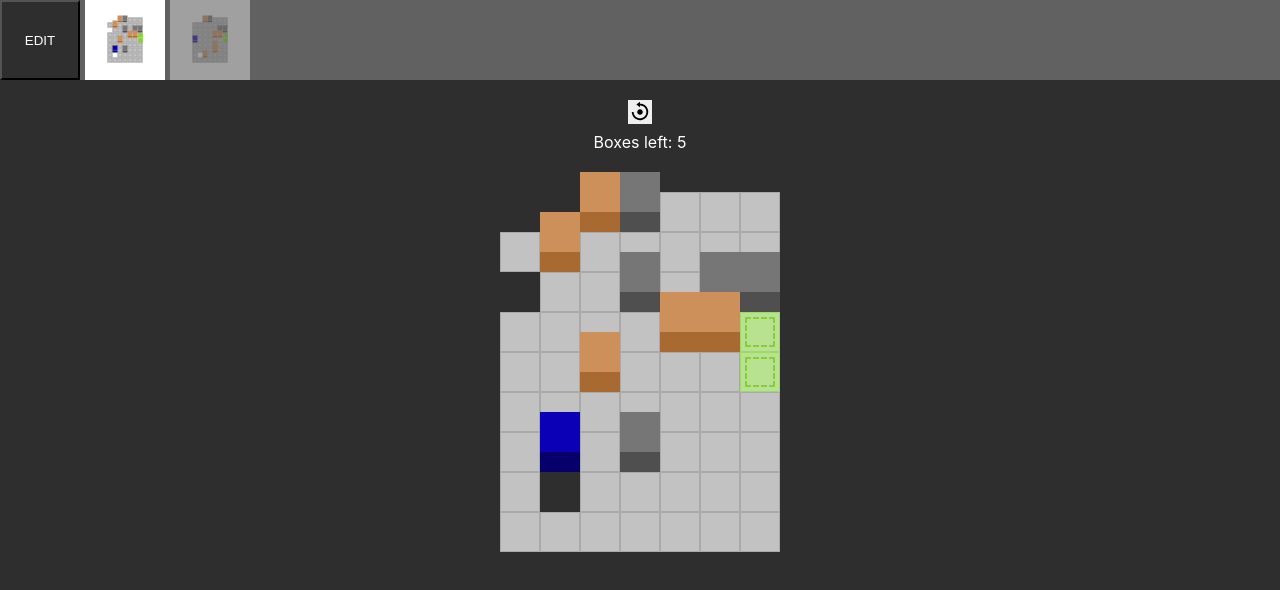
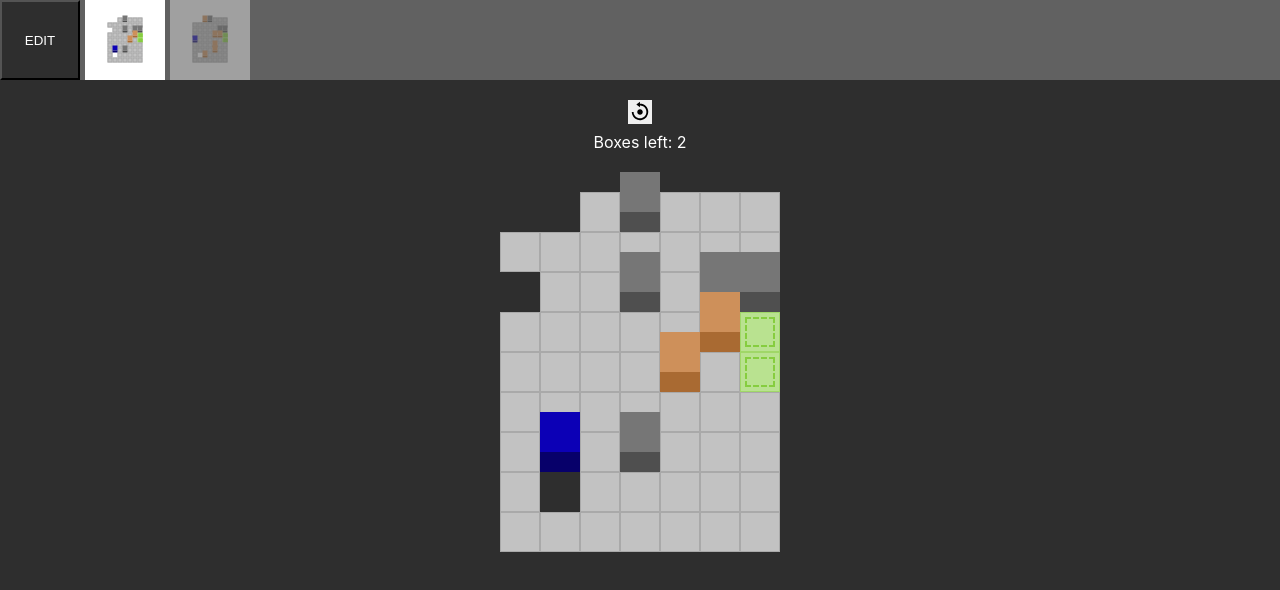
Before and after one commit to filip89/sokoban, a React (Create React App) app: page / in a window 1280 px wide. Both pictures are taken after a click on the button "PLAY". Shown: the top 590 px of the page. Built offline with nearby package versions, Linux system fonts and the light colour scheme.

Commit message:
extract useBoxes hook

```diff
--- a/src/components/Game.tsx
+++ b/src/components/Game.tsx
@@ -1,4 +1,4 @@
-import { useCallback, useEffect, useLayoutEffect, useMemo, useRef, useState } from 'react';
+import { useCallback, useLayoutEffect, useMemo, useRef, useState } from 'react';
 import useInput from '../hooks/useInput';
 import useLoop from '../hooks/useLoop';
 import Box from '../models/Box';
@@ -11,6 +11,7 @@ import BlockGfx from './BlockGfx';
 import { BiReset } from 'react-icons/bi';
 import { Field } from '../models/Field';
 import { MapTemplate } from '../models/MapTemplate';
+import useBoxes from '../hooks/useBoxes';
 
 export interface GameProps {
     mapTemplate: MapTemplate;
@@ -19,9 +20,7 @@ export interface GameProps {
 const Game: React.FC<GameProps> = ({ mapTemplate }) => {
     const [playerField, setPlayerField] = useState<Field>(() => mapScanner.getPlayerField(mapTemplate));
     const playerRef = useRef<HTMLDivElement>(null);
-    const boxesInitialData: Box[] = useMemo<Box[]>(() => mapScanner.getBoxes(mapTemplate), [mapTemplate]);
-    const [boxesState, setBoxesState] = useState<Box[]>(boxesInitialData);
-    const boxesRefs = useRef<HTMLDivElement[]>([]);
+    const [boxesState, setBoxesState, boxesRefs, boxesElements] = useBoxes(mapTemplate);
     const destinationLocations: Field[] = useMemo<Field[]>(
         () => mapScanner.getDestinationLocations(mapTemplate),
         [mapTemplate]
@@ -46,27 +45,6 @@ const Game: React.FC<GameProps> = ({ mapTemplate }) => {
         updateElementPosition(playerRef.current!, playerField.coordinates);
     }, [playerField]);
 
-    useLayoutEffect(() => {
-        boxesState.forEach((box) => {
-            const boxElem = getBoxElement(box.id);
-            if (boxElem) {
-                let position: Coordinates = box.location.coordinates;
-                updateElementPosition(boxElem, position);
-                boxElem.style.zIndex = position.y.toString();
-            }
-        });
-    }, [boxesState]);
-
-    useEffect(() => {
-        boxesRefs.current = boxesRefs.current.slice(0, boxesInitialData.length);
-    }, [boxesInitialData]);
-
-    function getBoxElement(boxId: string): HTMLDivElement | null | undefined {
-        return boxesRefs.current.find((boxElem) => {
-            return boxElem?.dataset.boxId === boxId;
-        });
-    }
-
     function updateElementPosition(elem: HTMLDivElement, coordinates: Coordinates): void {
         elem.style.left = `${coordinates.x * 40}px`;
         elem.style.top = `${coordinates.y * 40}px`;
@@ -78,7 +56,7 @@ const Game: React.FC<GameProps> = ({ mapTemplate }) => {
         setPlayerField(mapScanner.getPlayerField(mapTemplate));
         setBoxesState(mapScanner.getBoxes(mapTemplate));
         setCompleted(false);
-    }, [mapTemplate]);
+    }, [mapTemplate, boxesRefs, setBoxesState]);
 
     useLayoutEffect(() => {
         reset();
@@ -154,25 +132,6 @@ const Game: React.FC<GameProps> = ({ mapTemplate }) => {
         </div>
     );
 
-    function registerBoxRef(element: HTMLDivElement | null, index: number): void {
-        if (element) {
-            boxesRefs.current[index] = element;
-        }
-    }
-
-    const boxesElements: JSX.Element[] = useMemo<JSX.Element[]>(() => {
-        return boxesInitialData.map((box, index) => (
-            <div
-                className="movable-wrapper"
-                ref={(element) => registerBoxRef(element, index)}
-                key={box.id}
-                data-box-id={box.id}
-            >
-                <BlockGfx type="box"></BlockGfx>
-            </div>
-        ));
-    }, [boxesInitialData]);
-
     return (
         <div className="game-wrapper">
             <div className="game-wrapper__status">
--- a/src/data/defaultMaps.tsx
+++ b/src/data/defaultMaps.tsx
@@ -5,11 +5,11 @@ import { generateMapTemplateFromContent } from '../services/TemplateGenerator';
 const defaultTemplatesContent: MapTemplate[] = [
     [
         ['e', 'e', 'e', 'g', 'o', 'g', 'g', 'g'],
-        ['e', 'e', 'e', 'b', 'o', 'g', 'g', 'g'],
-        ['e', 'g', 'b', 'g', 'g', 'g', 'g', 'g'],
+        ['e', 'e', 'e', 'g', 'o', 'g', 'g', 'g'],
+        ['e', 'g', 'g', 'g', 'g', 'g', 'g', 'g'],
         ['e', 'e', 'g', 'g', 'o', 'g', 'o', 'o'],
-        ['g', 'g', 'g', 'g', 'g', 'b', 'b', 'd'],
-        ['g', 'g', 'g', 'b', 'g', 'g', 'g', 'd'],
+        ['g', 'g', 'g', 'g', 'g', 'g', 'b', 'd'],
+        ['g', 'g', 'g', 'g', 'g', 'b', 'g', 'd'],
         ['g', 'g', 'g', 'g', 'g', 'g', 'g', 'g'],
         ['g', 'g', 'p', 'g', 'o', 'g', 'g', 'g'],
         ['g', 'g', 'e', 'g', 'g', 'g', 'g', 'g'],
@@ -32,11 +32,13 @@ const defaultTemplatesContent: MapTemplate[] = [
 const defaultMaps: Map[] = [];
 
 defaultTemplatesContent.forEach((content, index) =>
-    defaultMaps.push(new Map({
-        id: index.toString(),
-        isDefault: true,
-        template: generateMapTemplateFromContent(content),
-    }))
+    defaultMaps.push(
+        new Map({
+            id: index.toString(),
+            isDefault: true,
+            template: generateMapTemplateFromContent(content),
+        })
+    )
 );
 
 export { defaultMaps };
--- /dev/null
+++ b/src/hooks/useBoxes.tsx
@@ -0,0 +1,63 @@
+import { useEffect, useLayoutEffect, useMemo, useRef, useState } from 'react';
+import BlockGfx from '../components/BlockGfx';
+import Box from '../models/Box';
+import { Coordinates } from '../models/Coordinates';
+import { MapTemplate } from '../models/MapTemplate';
+import * as mapScanner from '../services/TemplateScanner';
+
+function useBoxes(
+    mapTemplate: MapTemplate
+): [Box[], React.Dispatch<React.SetStateAction<Box[]>>, React.MutableRefObject<HTMLDivElement[]>, JSX.Element[]] {
+    const boxesInitialData: Box[] = useMemo<Box[]>(() => mapScanner.getBoxes(mapTemplate), [mapTemplate]);
+    const [boxesState, setBoxesState] = useState<Box[]>(boxesInitialData);
+    const boxesRefs = useRef<HTMLDivElement[]>([]);
+
+    useLayoutEffect(() => {
+        boxesState.forEach((box) => {
+            const boxElem = getBoxElement(box.id);
+            if (boxElem) {
+                let position: Coordinates = box.location.coordinates;
+                updateElementPosition(boxElem, position);
+                boxElem.style.zIndex = position.y.toString();
+            }
+        });
+    }, [boxesState]);
+
+    function getBoxElement(boxId: string): HTMLDivElement | null | undefined {
+        return boxesRefs.current.find((boxElem) => {
+            return boxElem?.dataset.boxId === boxId;
+        });
+    }
+
+    function updateElementPosition(elem: HTMLDivElement, coordinates: Coordinates): void {
+        elem.style.left = `${coordinates.x * 40}px`;
+        elem.style.top = `${coordinates.y * 40}px`;
+    }
+
+    useEffect(() => {
+        boxesRefs.current = boxesRefs.current.slice(0, boxesInitialData.length);
+    }, [boxesInitialData]);
+
+    const boxesElements: JSX.Element[] = useMemo<JSX.Element[]>(() => {
+        return boxesInitialData.map((box, index) => (
+            <div
+                className="movable-wrapper"
+                ref={(element) => registerBoxRef(element, index)}
+                key={box.id}
+                data-box-id={box.id}
+            >
+                <BlockGfx type="box"></BlockGfx>
+            </div>
+        ));
+    }, [boxesInitialData]);
+
+    function registerBoxRef(element: HTMLDivElement | null, index: number): void {
+        if (element) {
+            boxesRefs.current[index] = element;
+        }
+    }
+
+    return [boxesState, setBoxesState, boxesRefs, boxesElements];
+}
+
+export default useBoxes;
```
